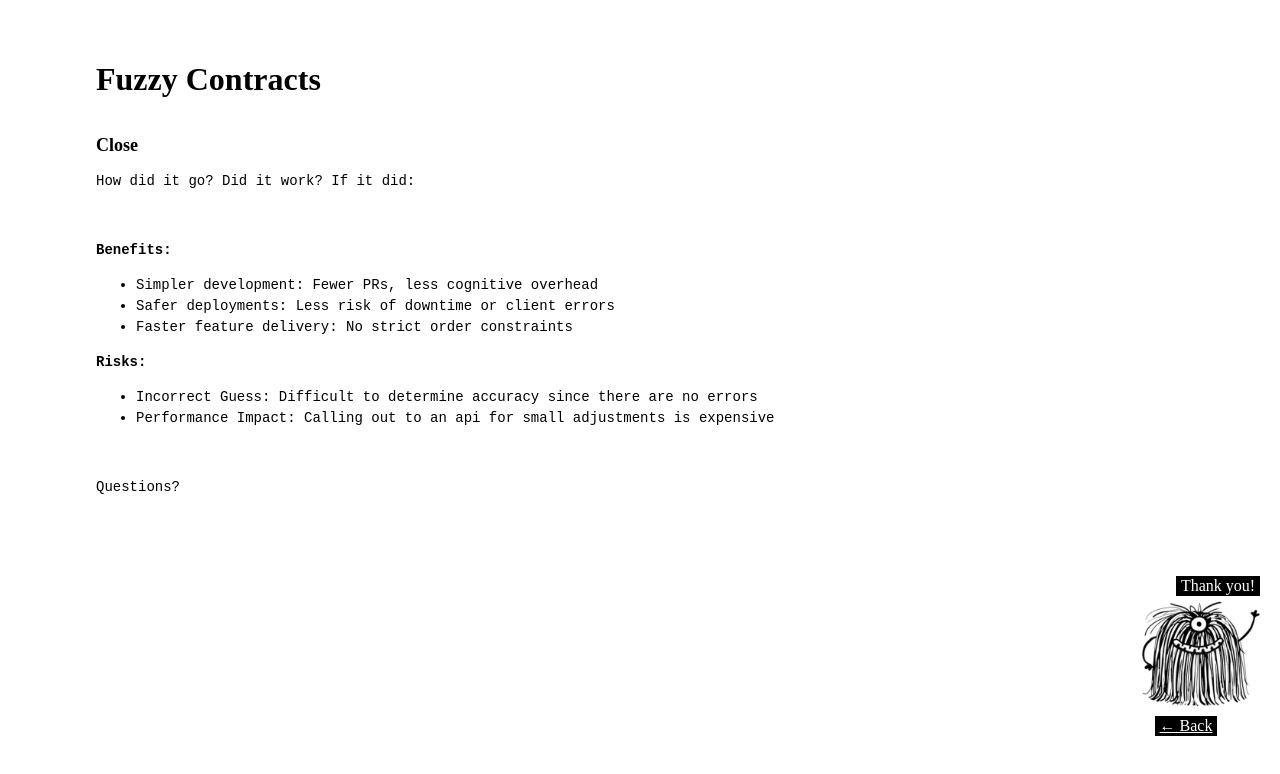
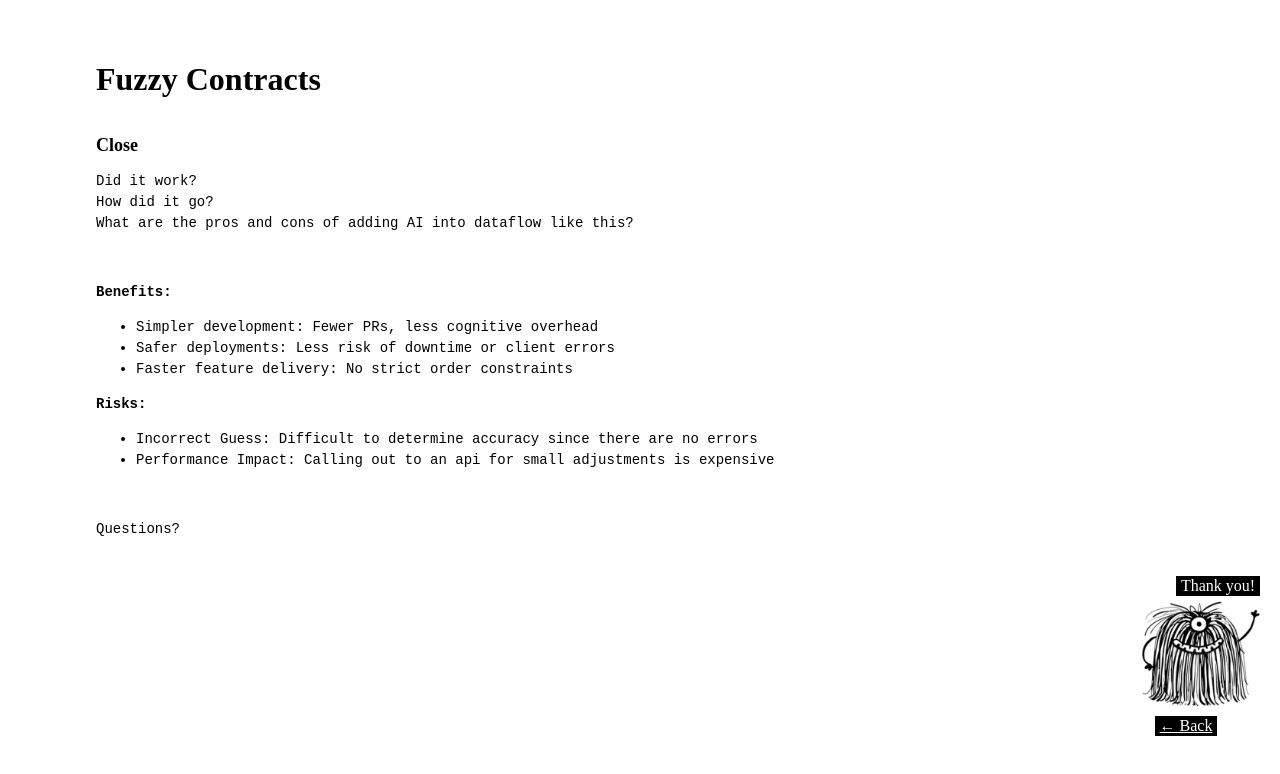
Before and after one commit to daniel-chapdelaine/fuzzy-contracts-app, a React (Create React App) app: page /conclusion in a window 1280 px wide. Shown: the top 774 px of the page. Built offline with nearby package versions, Linux system fonts and the light colour scheme; no server answers.

Commit message:
modify conclusion again

```diff
--- a/src/routes/Conclusion.tsx
+++ b/src/routes/Conclusion.tsx
@@ -4,7 +4,9 @@ function Conclusion() {
       <h2 style={{ fontSize: '18px' }}>Close</h2>
 
       <div style={{ fontFamily: 'monospace', fontSize: '14px', lineHeight: '1.5' }}>
-        <div style={{marginBottom: '3rem'}}> How did it go? Did it work? If it did:</div>
+        <div> Did it work?</div>
+        <div> How did it go?</div>
+        <div style={{marginBottom: '3rem'}}>What are the pros and cons of adding AI into dataflow like this?</div>
         <div>
           <strong>Benefits:</strong>
           <ul>
```
